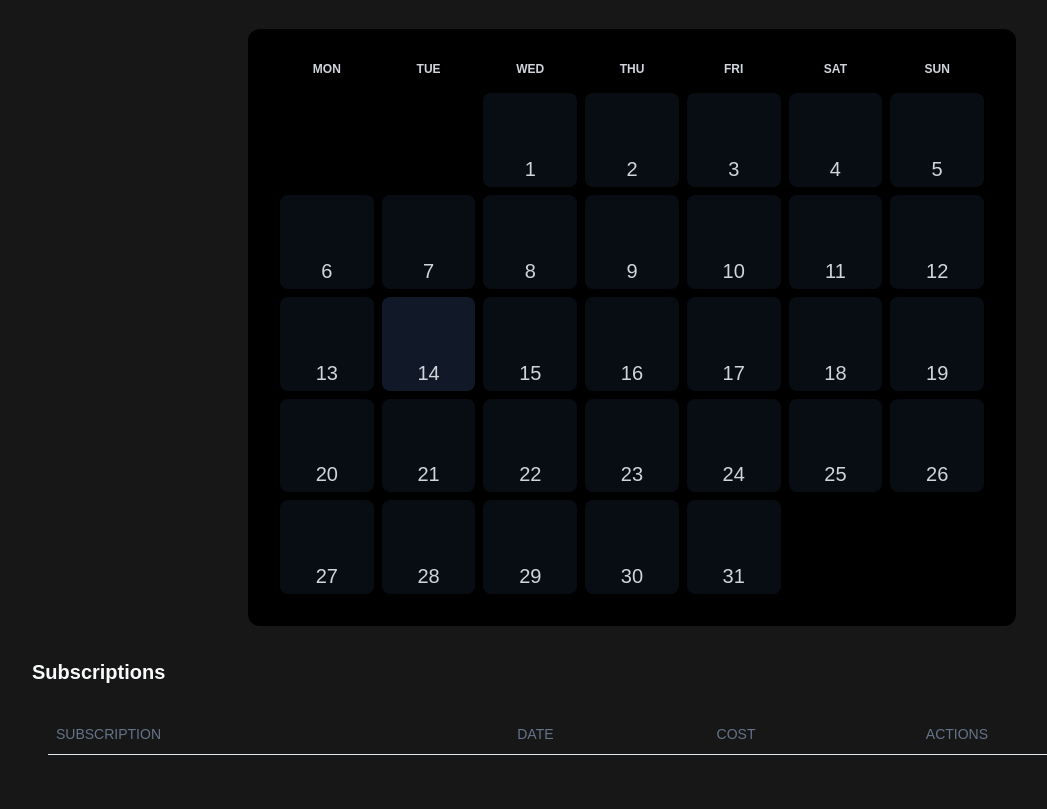
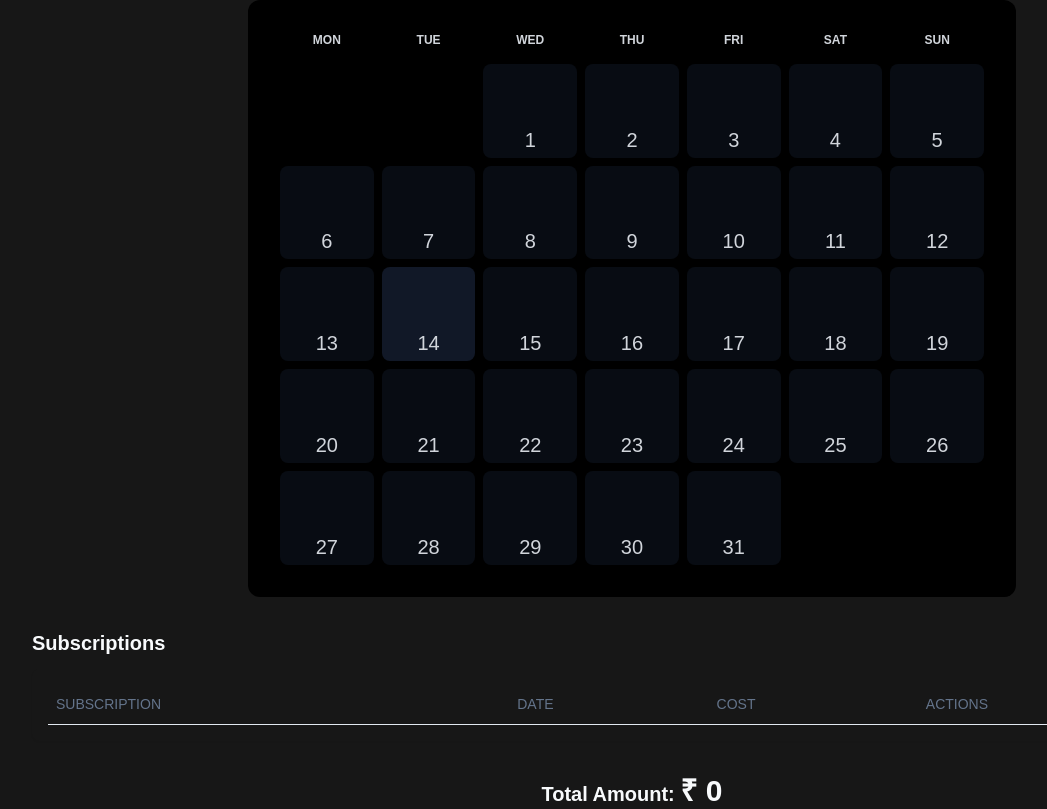
Before and after one commit to Khalil-codes/sub-trackr, a Next.js app: page / in a window 1280 px wide. Shown: the whole page, without its empty margins (8-1055 px from the left). Built offline with nearby package versions, Linux system fonts and the light colour scheme.

Commit message:
Compute total subscription amount and display

```diff
--- a/src/app/page.tsx
+++ b/src/app/page.tsx
@@ -1,12 +1,14 @@
 import Calendar from "@/components/calendar";
 import SubscriptionsModal from "@/components/subscription-modal";
 import SubscriptionTable from "@/components/subscriptions-table";
+import TotalAmount from "@/components/toal-amount";
 
 export default function Home() {
   return (
     <div className="flex flex-1 flex-col items-center justify-center gap-8 px-6">
       <Calendar />
       <SubscriptionTable />
+      <TotalAmount />
       <SubscriptionsModal />
     </div>
   );
--- /dev/null
+++ b/src/components/toal-amount.tsx
@@ -0,0 +1,20 @@
+"use client";
+
+import { useSubscription } from "@/store/use-subscription";
+import React from "react";
+
+const TotalAmount = () => {
+  const subscriptions = useSubscription((state) => state.subscriptions);
+
+  return (
+    <h2 className="text-xl font-bold text-primary-foreground">
+      Total Amount:{" "}
+      <span className="text-3xl">
+        ₹&nbsp;
+        {subscriptions.map((sub) => sub.price).reduce((a, b) => a + b, 0)}
+      </span>
+    </h2>
+  );
+};
+
+export default TotalAmount;
```
